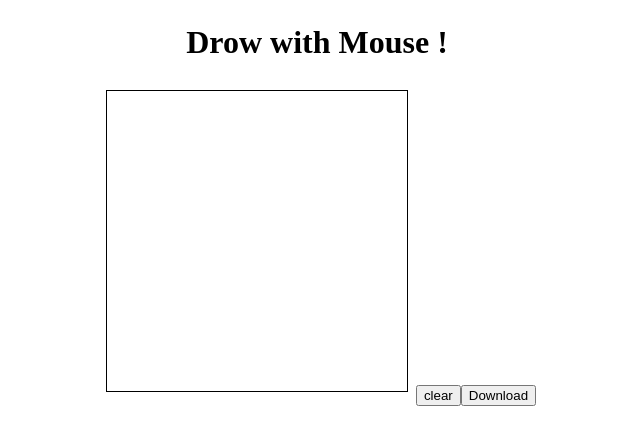
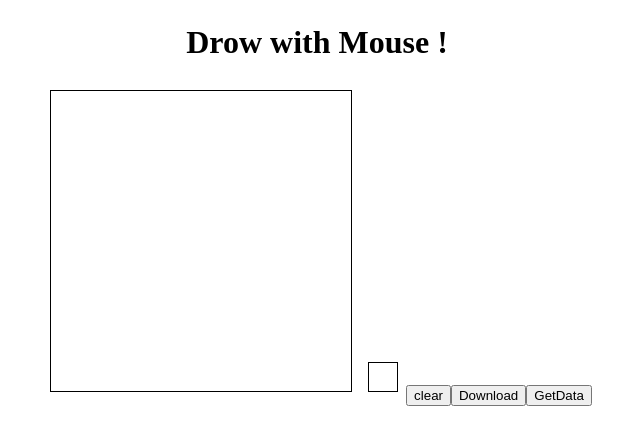
Before and after one commit to goya5858/DrawbleCanvas, a React (Create React App) app: page / in a window 1280 px wide. Shown: the top 444 px of the page, without its empty margins (323-963 px from the left). Built offline with nearby package versions, Linux system fonts and the light colour scheme.

Commit message:
forMNISTのCanvas追加

```diff
--- a/src/component/DrawableCanvasF.tsx
+++ b/src/component/DrawableCanvasF.tsx
@@ -1,8 +1,8 @@
 import React, {useState, useRef, ComponentProps} from "react";
 
 interface CanvasProps extends ComponentProps<any> {
-    height?: number,
-    width?: number,
+    height: number,
+    width: number,
     lineWidth?: number
 };
 
@@ -23,12 +23,16 @@ const offsetPosition =  (e : React.MouseEvent | React.TouchEvent) => {
 // ここからが本体　Canvasを返す関数
 const DrawableCanvasF = (props: CanvasProps) => {
     const [drawing, setDrawing] = useState(false);
+    // 表示用のCanvasRef
     let canvas: React.MutableRefObject<HTMLCanvasElement | null> = useRef(null)
+    // データ取得時に一時的にリサイズしたデータを格納する
+    let hidden_canvas: React.MutableRefObject<HTMLCanvasElement | null> = useRef(null)
 
-    const getContext = () => {
+    // CanvasエレメントへのRefを入れると、対象のContextを返す関数
+    const getContext = ( canvases: React.MutableRefObject<HTMLCanvasElement | null> ) => {
         let ctx: CanvasRenderingContext2D | null = null;
-        if (canvas.current){
-            ctx = canvas.current.getContext("2d");
+        if (canvases.current){
+            ctx = canvases.current.getContext("2d");
             if (ctx && props.lineWidth)
                 { ctx.lineWidth = props.lineWidth; }
         }
@@ -38,7 +42,7 @@ const DrawableCanvasF = (props: CanvasProps) => {
     const startDrawing: MouseOrTouchEventHandler = (e) => {
         setDrawing(true);
         const position = offsetPosition(e);
-        const ctx = getContext();
+        const ctx = getContext(canvas);
         if (position && ctx) {
             const {offsetX: x, offsetY: y} = position;
             ctx.beginPath();
@@ -48,14 +52,14 @@ const DrawableCanvasF = (props: CanvasProps) => {
 
     const endDrawing = () => {
         setDrawing(false);
-        const ctx = getContext();
+        const ctx = getContext(canvas);
         if (ctx){ ctx.closePath(); }
     };
 
     const draw: MouseOrTouchEventHandler = (e) => {
         if (!drawing) return;
         const position = offsetPosition(e);
-        const ctx = getContext();
+        const ctx = getContext(canvas);
         if (position && ctx){
             const {offsetX: x, offsetY: y} = position;
             ctx.lineTo(x, y);
@@ -73,11 +77,34 @@ const DrawableCanvasF = (props: CanvasProps) => {
         }
     };
 
+    const getData= () => {
+        //const ctx  = getContext(canvas);
+        const hctx = getContext(hidden_canvas);
+        const data = new Float32Array(28*28); //出力用の28*28=784の一次元データ
+        if (hctx && canvas.current && hidden_canvas.current) {
+            // hctxの初期化
+            hctx.clearRect(0, 0, hidden_canvas.current.width, hidden_canvas.current.height);
+            // 元画像をリサイズしてhidden_canvasに書き込み
+            hctx.drawImage( canvas.current,
+                0, 0, props.width,                 props.height, //元画像の範囲指定=全体
+                0, 0, hidden_canvas.current.width, hidden_canvas.current.height// 書き込み先の範囲指定=全体
+                );
+            const imgData = hctx.getImageData(0, 0, hidden_canvas.current.width, hidden_canvas.current.height); //pixelデータへ変換
+            for (let i = 0; i < data.length; ++i) {
+                data[i] = imgData.data[i * 4 + 3] / 255;
+            }
+        }
+        console.log(data);
+        return data;
+    }
+
     const clearCanvas = () => {
         //downloadImg(); //キャンバス削除時に画像をダウンロード
-        const ctx = getContext();
-        if (canvas==null || ctx==null) return ;
+        const ctx  = getContext(canvas);
+        const hctx = getContext(hidden_canvas);
+        if (canvas==null || ctx==null || hctx==null) return ;
         ctx.clearRect(0, 0, ctx.canvas.width, ctx.canvas.height);
+        hctx.clearRect(0, 0, hctx.canvas.width, hctx.canvas.height);
     };
 
     return (
@@ -86,15 +113,23 @@ const DrawableCanvasF = (props: CanvasProps) => {
                 ref={canvas}
                 width={props.width}
                 height={props.height}
-                id="display-canvas"
                 onMouseDown={ startDrawing }
                 onMouseUp={ endDrawing }
                 onMouseLeave={ endDrawing }
                 onMouseMove={ draw }
                 style={props.style}
+                id="display-canvas"
+            />
+            <canvas
+                ref={hidden_canvas}
+                width={"28px"}
+                height={"28px"}
+                style={props.style}
+                id="hidden-canvas"
             />
             <button onClick={clearCanvas}>clear</button>
             <button onClick={downloadImg}>Download</button>
+            <button onClick={getData}>GetData</button>
         </div>
     )
 };
```
